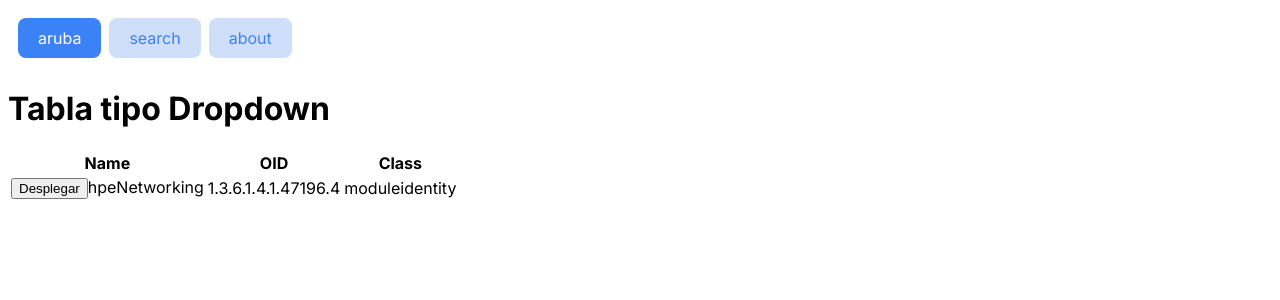
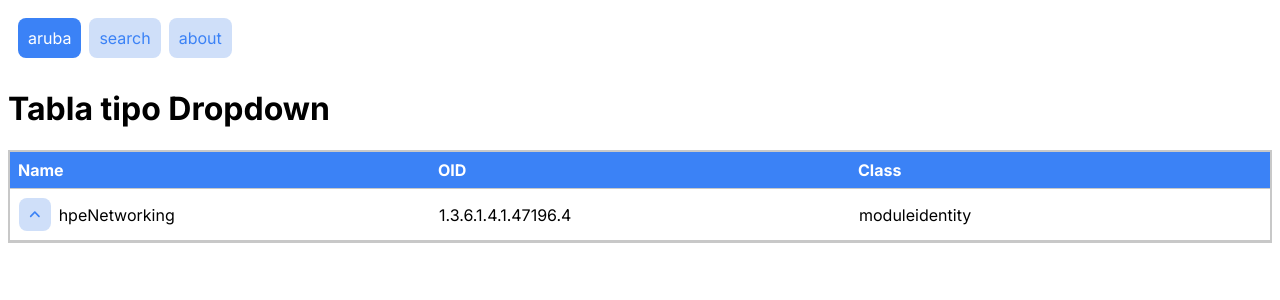
Before and after one commit to S77VEN31/oid_doc_gen, a Next.js app: page /about in a window 1280 px wide. Shown: the top 300 px of the page. Built offline with nearby package versions, Linux system fonts and the light colour scheme.

Commit message:
add: DropdownTable styles

```diff
--- a/app/components/Tables/DropdownTable/DropdownTable.style.css
+++ b/app/components/Tables/DropdownTable/DropdownTable.style.css
@@ -1,32 +1,60 @@
-table {
+.main-dropdowntable table {
   width: 100%;
   border-collapse: collapse;
-    border: 1px solid #ccc;
+}
+
+.main-dropdowntable th {
+  display: flex;
+  flex: 1;
+  background-color: var(--primary-blue);
+  color: var(--white);
+  border-bottom: 1px solid var(--disabled-gray-soft);
+  padding: 8px;
+}
+
+.main-dropdowntable tr {
+  display: flex;
+  align-items: center;
+  align-items: stretch;
+  border-collapse: collapse;
+}
+
+.main-dropdowntable td {
+  border-bottom: 1px solid var(--disabled-gray-soft);
+  flex: 1;
+  min-width: 0; /* Ensure cells can shrink below their content width if necessary */
+  text-overflow: ellipsis; /* Add ellipsis (...) for content that overflows */
+  overflow-wrap: break-word; /* Allow text to wrap within the cell */
+  border-collapse: collapse;
+  display: flex;
+  align-items: center;
+  overflow: hidden;
+  white-space: normal; /* Allow content to wrap */
+  word-break: break-all;
+}
+
+.main-dropdowntable {
+  width: 100%;
+  border-collapse: collapse;
+  border: 2px solid var(--disabled-gray-soft);
   margin-bottom: 20px;
 }
 
-  th,
-  td {
-    border: 1px solid #ccc;
+.row-item {
   padding: 8px;
-    text-align: left;
+
+  display: flex;
+  flex: 1;
 }
 
-  th {
-    background-color: #f2f2f2;
+.dropdown-button-active {
+  background-color: var(--primary-blue);
+  color: var(--white);
 }
 
-  /* Estilos para el botón dentro de las celdas */
-  button {
-    padding: 4px 8px;
-    background-color: #007bff;
-    color: #fff;
-    border: none;
-    cursor: pointer;
-    border-radius: 4px;
+.dropdown-button-and-name-container {
+  display: flex;
+  flex-direction: row;
+  align-items: center;
+  gap: 8px;
 }
-
-  /* Estilos para las filas expandidas */
-  tr.expanded-row {
-    background-color: #f2f2f2;
-  }
--- a/app/components/Tables/DropdownTable/DropdownTable.tsx
+++ b/app/components/Tables/DropdownTable/DropdownTable.tsx
@@ -1,9 +1,17 @@
 'use client';
+// React
 import React from 'react';
+// Components
+import IconButton from '../../Buttons/IconButton/IconButton';
+// Icons
+import { FontAwesomeIcon } from '@fortawesome/react-fontawesome';
+import { faAngleDown, faAngleUp } from '@fortawesome/free-solid-svg-icons';
+// Styles
+import './DropdownTable.style.css';
 
 const DropdownTable = ({ data }) => {
   return (
-    <table>
+    <table className="main-dropdowntable">
       <thead>
         <tr>
           <th>Name</th>
@@ -31,15 +39,31 @@ const TableRow = ({ item }) => {
     <>
       <tr>
         <td>
-          {item.children.length > 0 && (
-            <button onClick={toggleExpansion}>
-              {isExpanded ? 'Cerrar' : 'Desplegar'}
-            </button>
-          )}
-          {item.name}
+          <div className="row-item dropdown-button-and-name-container">
+            {item.children.length > 0 && (
+              <IconButton
+                buttonClassname={`dropdown-button ${
+                  isExpanded && 'dropdown-button-active'
+                }`}
+                icon={
+                  isExpanded ? (
+                    <FontAwesomeIcon icon={faAngleDown}></FontAwesomeIcon>
+                  ) : (
+                    <FontAwesomeIcon icon={faAngleUp}></FontAwesomeIcon>
+                  )
+                }
+                handleOnClick={toggleExpansion}
+              ></IconButton>
+            )}
+            {item.name}
+          </div>
         </td>
-        <td>{item.oid}</td>
-        <td>{item.class}</td>
+        <td>
+          <div className="row-item">{item.oid}</div>
+        </td>
+        <td>
+          <div className="row-item">{item.class}</div>
+        </td>
       </tr>
       {isExpanded && item.children.length > 0 && (
         <tr>
--- a/app/components/Tables/OIDTable/OIDTable.style.css
+++ b/app/components/Tables/OIDTable/OIDTable.style.css
@@ -4,8 +4,8 @@ table {
   border-collapse: collapse;
 }
 
-th,
-td {
+.oid-table th,
+.oid-table td {
   border: 1px solid #ccc;
   padding: 8px;
 }
--- a/app/components/Tables/OIDTable/OIDTable.tsx
+++ b/app/components/Tables/OIDTable/OIDTable.tsx
@@ -28,7 +28,7 @@ const OIDTable: React.FC = () => {
   return (
     <div className="table-with-side-menu">
       <div ref={tableRef} className="table-container">
-        <table>
+        <table className="oid-table">
           <thead>
             <tr>
               <th>Resultados</th>
```
Lines whose indentation alone changed are shown as unchanged.
